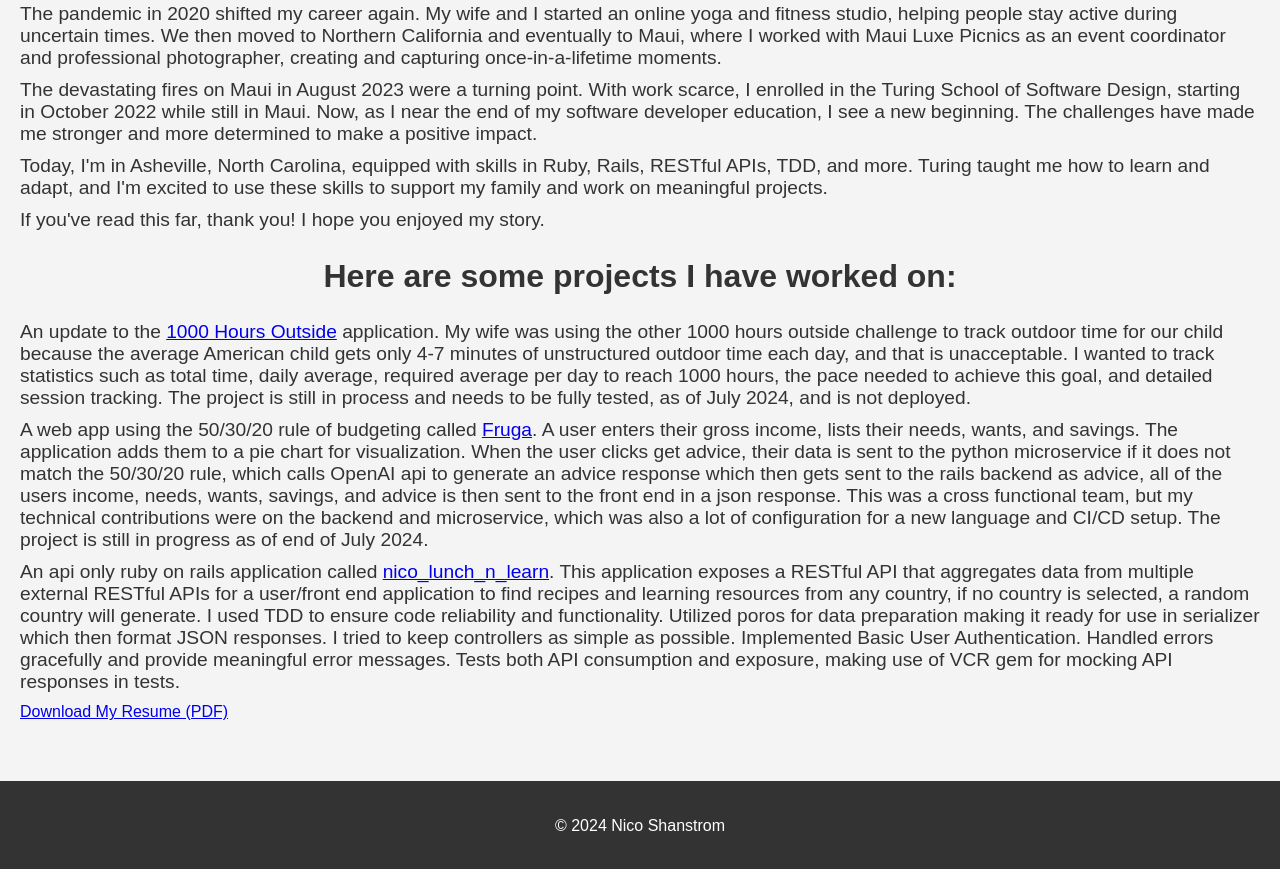
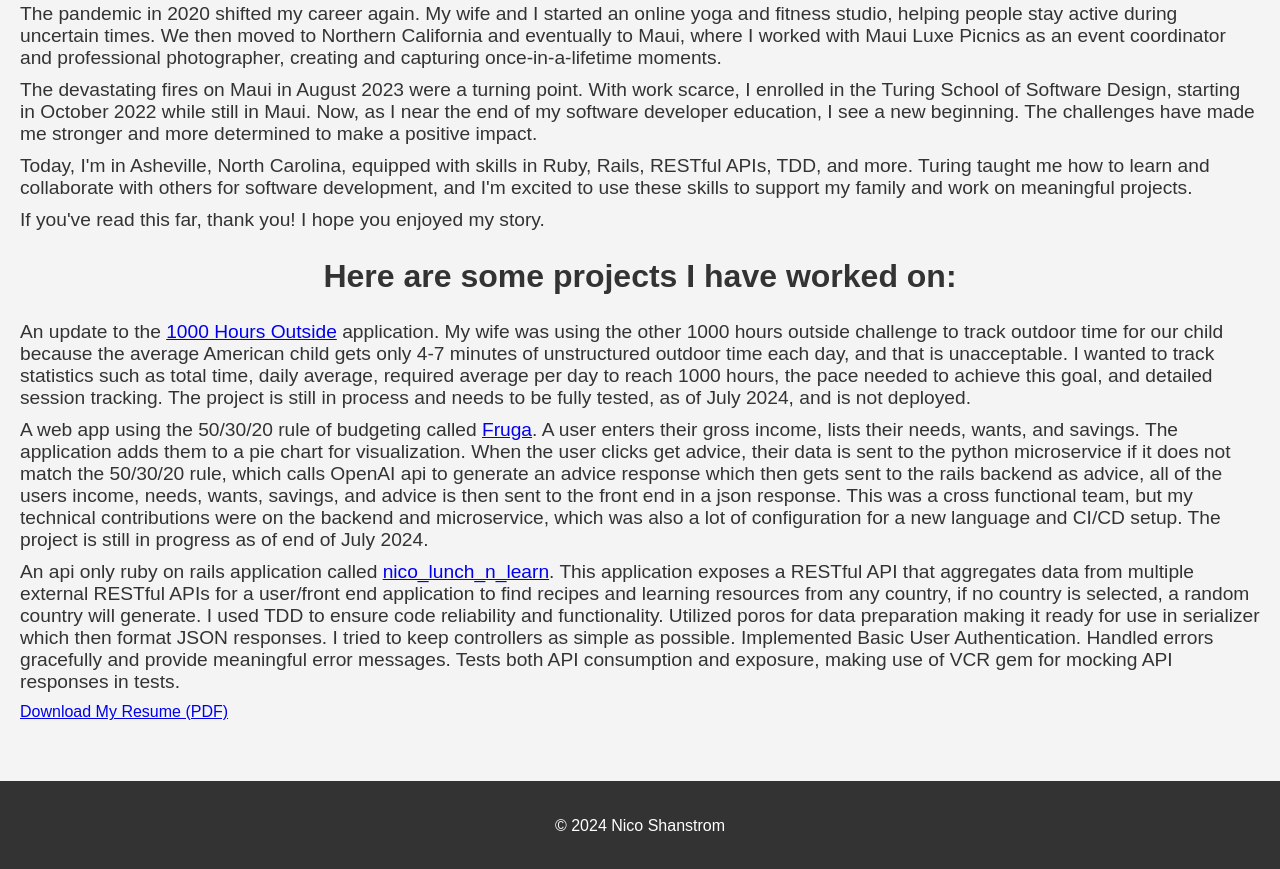
Before and after one commit to NicoShanstrom/nicoshanstrom.github.io, a plain HTML site: page index.html in a window 1280 px wide. Shown: the part 891-1760 px from the top of the page. Drawn offline with Linux system fonts and the light colour scheme.

Commit message:
Minor change

```diff
--- a/index.html
+++ b/index.html
@@ -47,7 +47,7 @@
       developer education, I see a new beginning. The challenges have made me stronger and more determined to make a
       positive impact.</p>
     <p>Today, I'm in Asheville, North Carolina, equipped with skills in Ruby, Rails, RESTful APIs, TDD, and more. Turing
-      taught me how to learn and adapt, and I'm excited to use these skills to support my family and work on meaningful
+      taught me how to learn and collaborate with others for software development, and I'm excited to use these skills to support my family and work on meaningful
       projects.</p>
     <p>If you've read this far, thank you! I hope you enjoyed my story.</p>
 
```
